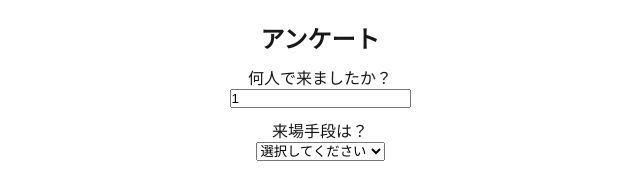
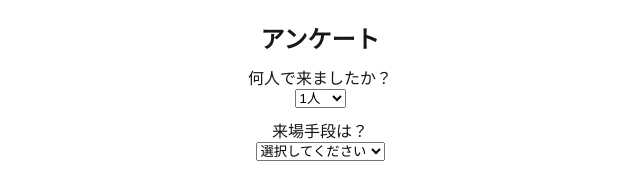
Before and after one commit to koryojohogijutsu/admission-management, a Next.js app: page /register in a window 1280 px wide. Shown: the top 179 px of the page, without its empty margins (320-960 px from the left). Built offline with nearby package versions, Linux system fonts and the light colour scheme.

Commit message:
fix-num of register

```diff
--- a/app/register/page.tsx
+++ b/app/register/page.tsx
@@ -60,7 +60,7 @@ export default function RegisterPage() {
     <main style={{ padding: "20px", textAlign: "center" }}>
       {step === "complete" && (
         <div>
-          <h1>🎉 入場完了</h1>
+          <h1>入場完了</h1>
           <p>アンケートを準備しています...</p>
         </div>
       )}
@@ -72,12 +72,16 @@ export default function RegisterPage() {
           <div style={{ margin: "10px 0" }}>
             <label>何人で来ましたか？</label>
             <br />
-            <input
-              type="number"
+            <select
               value={groupSize}
-              min={1}
               onChange={(e) => setGroupSize(Number(e.target.value))}
-            />
+            >
+              {Array.from({ length: 99 }, (_, i) => i + 1).map((num) => (
+                <option key={num} value={num}>
+                  {num}人
+                </option>
+              ))}
+            </select>
           </div>
 
           <div style={{ margin: "10px 0" }}>
```
